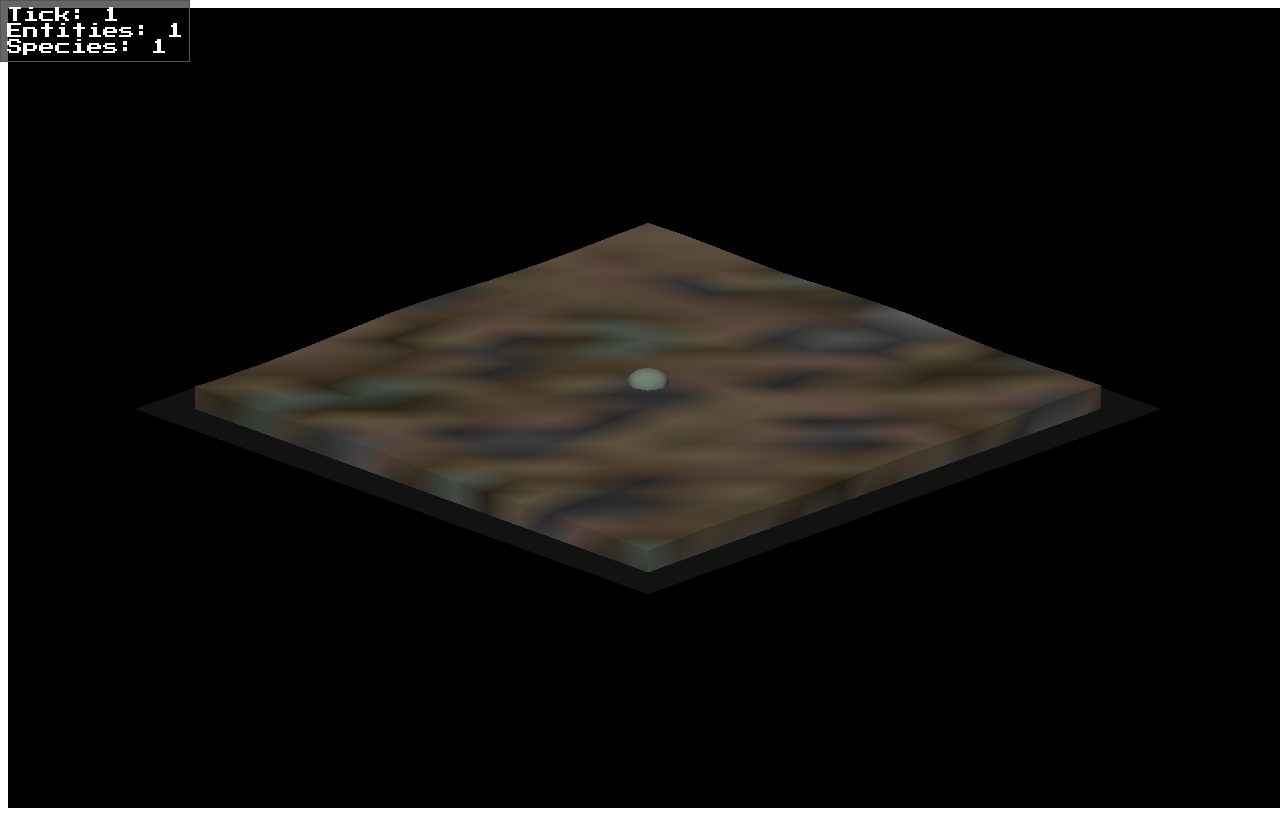
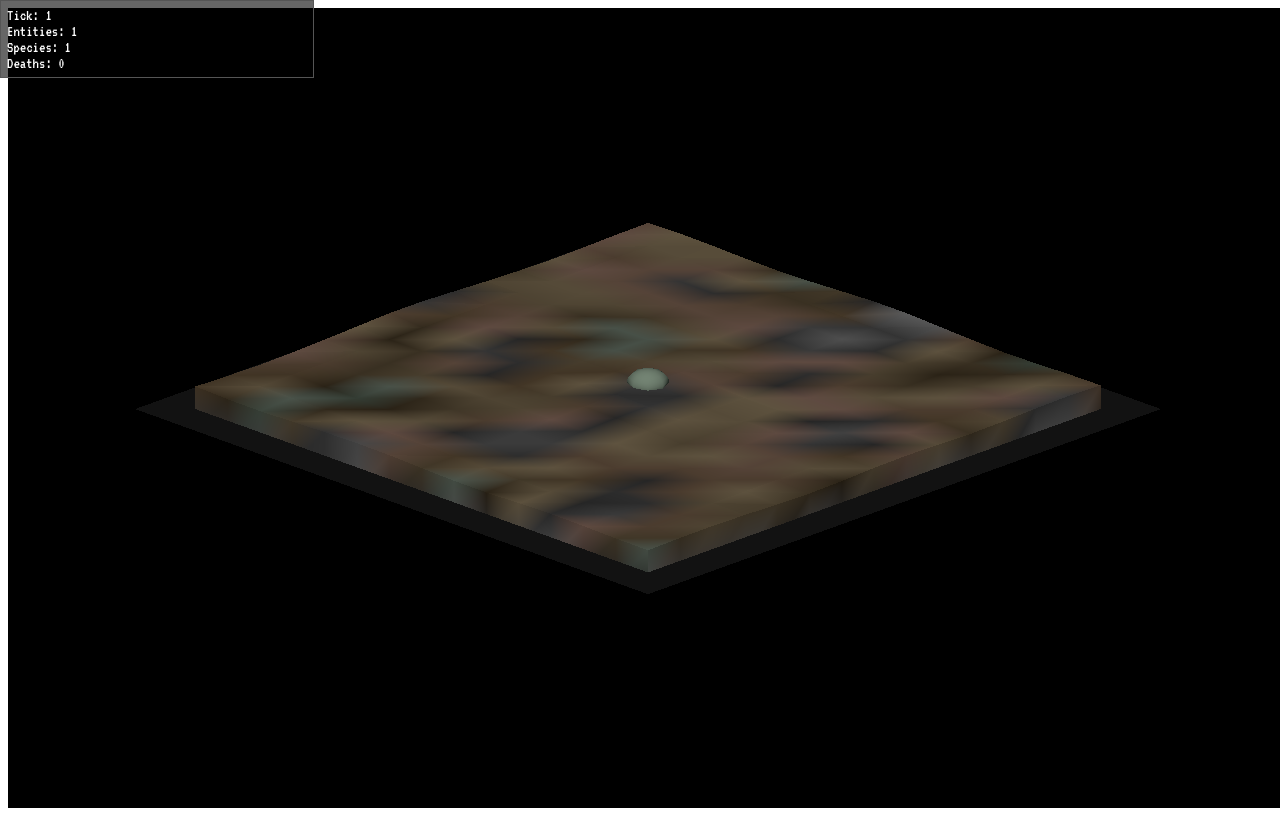
Before and after one commit to benoitbds/bluum, a website built with Vite: page index.html in a window 1280 px wide. Built offline with nearby package versions, Linux system fonts and the light colour scheme; animation ran at ten frames a second.

Commit message:
🖥️ HUD: prettier death list

```diff
--- a/src/hud.css
+++ b/src/hud.css
@@ -2,7 +2,8 @@
   position: fixed;
   top: 0;
   left: 0;
-  font-family: 'Press Start 2P', 'VT323', monospace;
+  width: 300px;
+  font-family: 'VT323', monospace;
   background: rgba(0, 0, 0, 0.6);
   border: 1px solid #555;
   padding: 6px;
--- a/src/hud.js
+++ b/src/hud.js
@@ -2,8 +2,14 @@ export function updateHUD({ tick, entities, species, deaths }) {
   const hud = document.getElementById('hud');
   if (!hud) return;
   let html = `Tick: ${tick}<br>Entities: ${entities}<br>Species: ${species}`;
+
   if (deaths && deaths.length) {
-    html += `<br>Deaths: ${deaths.join(', ')}`;
+    const recent = deaths.slice(-5);
+    html += '<br>Deaths:';
+    html += '<br>' + recent.map(id => `<span style="color:red">${id}</span>`).join('<br>');
+  } else {
+    html += '<br>Deaths: 0';
   }
+
   hud.innerHTML = html;
 }
```
